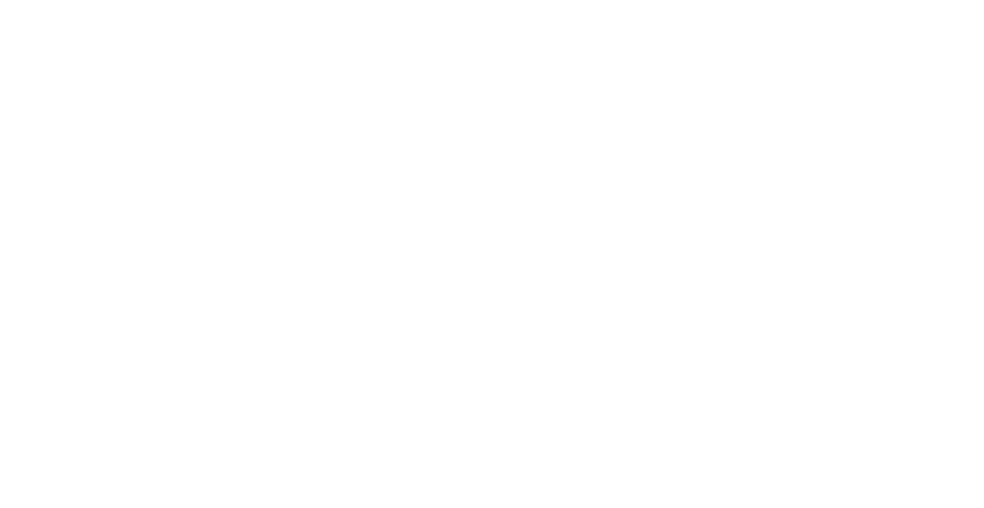
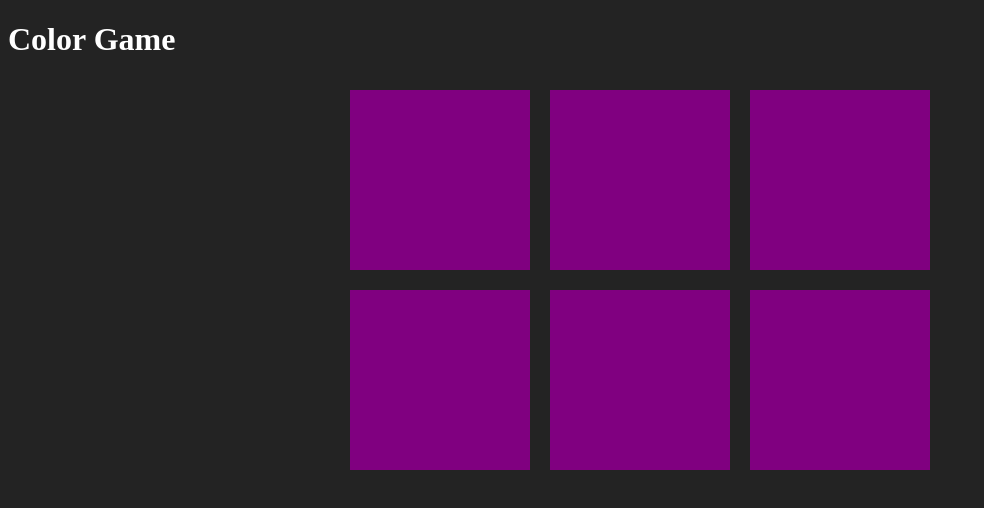
Before and after one commit to elientumba2019/color_game, a plain HTML site: page index.html in a window 1280 px wide. Shown: the whole page, without its empty margins (0-984 px from the left). Drawn offline with Linux system fonts and the light colour scheme.

Commit message:
color.js

```diff
--- a/index.html
+++ b/index.html
@@ -7,7 +7,9 @@
 </head>
 <body>
 
-    <div class="container">
+    <h1>Color Game</h1>
+
+    <div id="container">
         <div class="square"></div>
         <div class="square"></div>
         <div class="square"></div>
@@ -17,5 +19,6 @@
     </div>
 
 
+    <script src="color.js"></script>
 </body>
 </html>
--- a/style.css
+++ b/style.css
@@ -0,0 +1,20 @@
+body{
+    background: #232323;
+}
+
+h1{
+    color: white;
+}
+
+.square{
+    width: 30%;
+    background: purple;
+    padding-bottom: 30%;
+    float: left;
+    margin: 1.66%;
+}
+
+#container{
+    max-width: 600px;
+    margin: 0 auto;
+}
```
Also changed, not shown: color.js (added).
